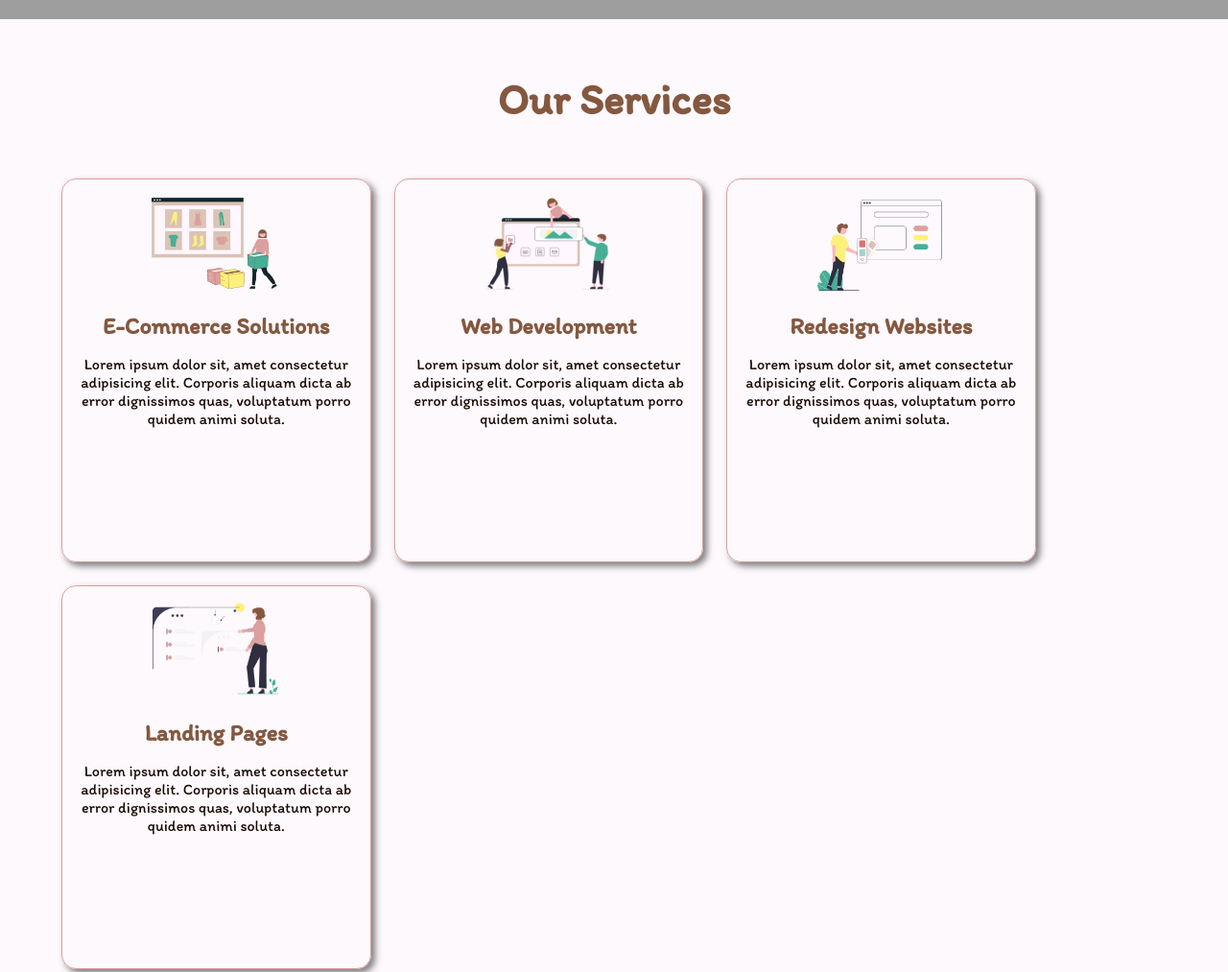
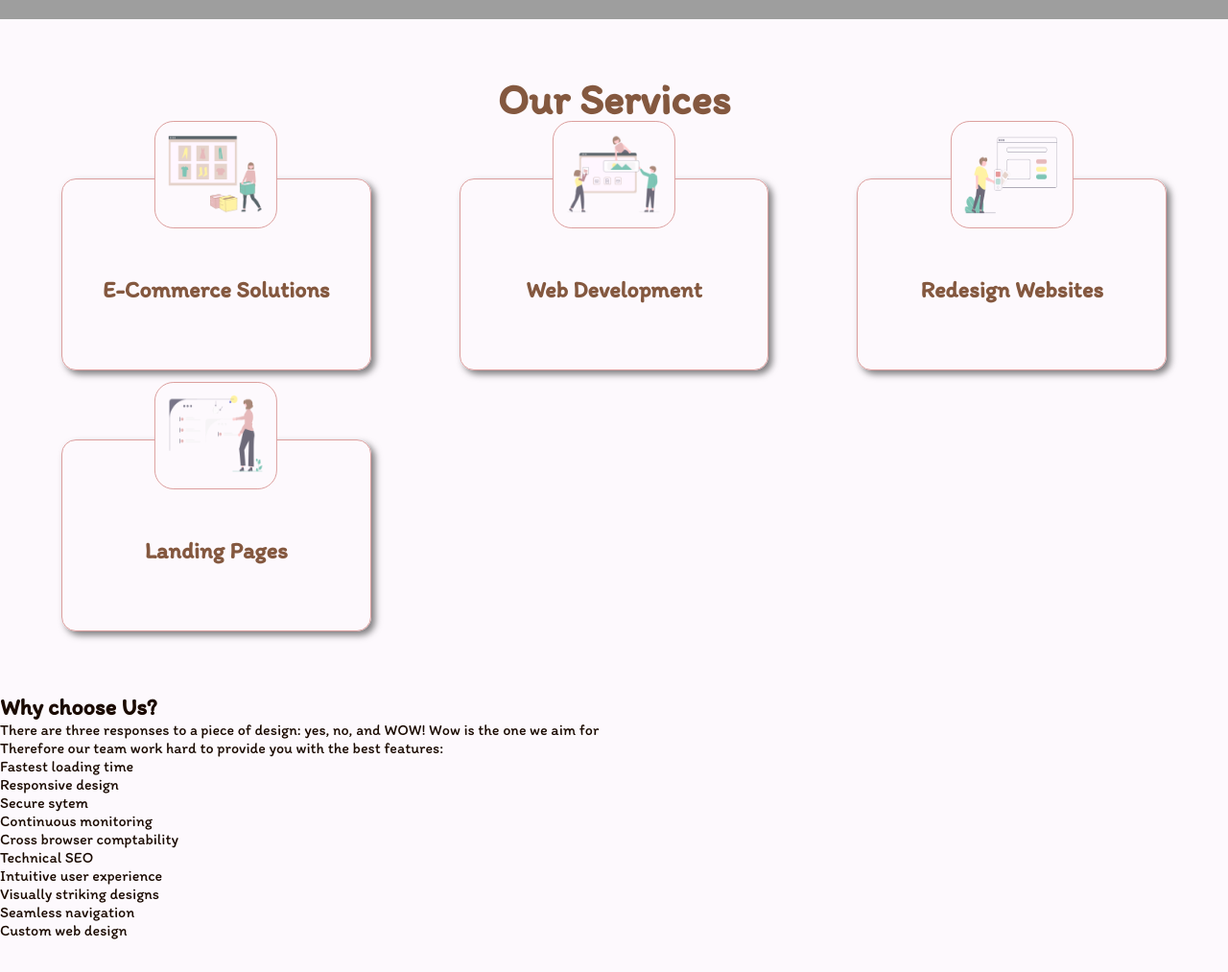
Before and after one commit to RazaneAKarroum/Heavenly-Code, a plain HTML site: page index.html in a window 1280 px wide. Shown: the part 780-1793 px from the top of the page at 96% size. Drawn offline with Linux system fonts and the light colour scheme; grey boxes are pictures that could not be loaded.

Commit message:
adding some styling to the services div

```diff
--- a/index.html
+++ b/index.html
@@ -36,37 +36,63 @@
     <section id="ourServices">
       <h2 class="title">Our Services</h2>
       <div class="servicesDiv">
+        <!--container-->
         <div class="servicesCard">
+          <!--card-->
+          <div class="imgDiv">
             <img src="assets/ecommerce.png" class="servicesImg" alt="" />
+          </div>
+          <div class="servicesContent">
+            <div class="details">
               <h3>E-Commerce Solutions</h3>
               <p>
-            Lorem ipsum dolor sit, amet consectetur adipisicing elit. Corporis aliquam dicta ab error dignissimos quas,
-            voluptatum porro quidem animi soluta.
+                Lorem ipsum dolor sit, amet consectetur adipisicing elit. Corporis aliquam dicta ab error dignissimos
+                quas, voluptatum porro quidem animi soluta.
               </p>
             </div>
+          </div>
+        </div>
         <div class="servicesCard">
+          <div class="imgDiv">
             <img src="assets/building.png" class="servicesImg" alt="" />
+          </div>
+          <div class="servicesContent">
+            <div class="details">
               <h3>Web Development</h3>
               <p>
-            Lorem ipsum dolor sit, amet consectetur adipisicing elit. Corporis aliquam dicta ab error dignissimos quas,
-            voluptatum porro quidem animi soluta.
+                Lorem ipsum dolor sit, amet consectetur adipisicing elit. Corporis aliquam dicta ab error dignissimos
+                quas, voluptatum porro quidem animi soluta.
               </p>
             </div>
+          </div>
+        </div>
         <div class="servicesCard">
+          <div class="imgDiv">
             <img src="assets/redesign.png" class="servicesImg" alt="" />
+          </div>
+          <div class="servicesContent">
+            <div class="details">
               <h3>Redesign Websites</h3>
               <p>
-            Lorem ipsum dolor sit, amet consectetur adipisicing elit. Corporis aliquam dicta ab error dignissimos quas,
-            voluptatum porro quidem animi soluta.
+                Lorem ipsum dolor sit, amet consectetur adipisicing elit. Corporis aliquam dicta ab error dignissimos
+                quas, voluptatum porro quidem animi soluta.
               </p>
             </div>
+          </div>
+        </div>
         <div class="servicesCard">
+          <div class="imgDiv">
             <img src="assets/landingPage.png" class="servicesImg" alt="" />
+          </div>
+          <div class="servicesContent">
+            <div class="details">
               <h3>Landing Pages</h3>
               <p>
-            Lorem ipsum dolor sit, amet consectetur adipisicing elit. Corporis aliquam dicta ab error dignissimos quas,
-            voluptatum porro quidem animi soluta.
+                Lorem ipsum dolor sit, amet consectetur adipisicing elit. Corporis aliquam dicta ab error dignissimos
+                quas, voluptatum porro quidem animi soluta.
               </p>
+            </div>
+          </div>
         </div>
       </div>
     </section>
--- a/styles.css
+++ b/styles.css
@@ -187,10 +187,11 @@ h1 {
 }
 
 .servicesDiv {
+  position: relative;
   width: 80%;
   display: flex;
   flex-direction: row;
-  justify-content: start;
+  justify-content: space-between;
   align-items: center;
   flex-wrap: wrap;
   gap: 1.5rem;
@@ -198,20 +199,87 @@ h1 {
 }
 
 .servicesCard {
+  position: relative;
   width: 100%;
-  height: 300px;
+  height: 150px;
   text-align: center;
   border: 1px solid var(--secondary-color);
   border-radius: 15px;
   box-shadow: 4px 4px 7px rgba(0, 0, 0, 0.5);
   padding: 1rem;
+  /* overflow: hidden; */
+  transition: 0.5s;
+  margin-bottom: 3rem;
+}
+
+.servicesCard:hover {
+  height: 300px;
+}
+
+.servicesCard .imgDiv {
+  position: absolute;
+  top: -31%;
+  left: 50%;
+  width: 40%;
+  height: 6rem;
+  padding: 0.8rem;
+  border: 1px solid var(--secondary-color);
+  border-radius: 20px;
+  background-color: var(--bg-color);
+  transform: translateX(-50%);
+  transition: 0.5s;
+  z-index: 10;
+  overflow: hidden;
+  display: flex;
+  justify-content: center;
+  align-items: center;
+}
+
+.servicesCard:hover .imgDiv {
+  width: 50%;
+  height: 7rem;
+  top: 20px;
+}
+
+.servicesCard .imgDiv .servicesImg {
+  position: absolute;
+  width: calc(100% - 1.6rem);
+  height: calc(100% - 1.6rem);
+  z-index: 1;
+  opacity: 0.7;
+  transition: 0.5s;
+}
+
+.servicesCard:hover .imgDiv .servicesImg {
+  opacity: 1;
+}
+
+.servicesCard .servicesContent {
+  position: absolute;
+  width: calc(100% - 2rem);
+  height: 100%;
+  display: flex;
+  justify-content: center;
+  align-items: center;
   overflow: hidden;
 }
 
-.servicesImg {
+.servicesCard .servicesContent .details {
+  /* padding: 1rem; */
+  text-align: center;
+  width: 100%;
+  transition: 0.5s;
+  transform: translateY(45px);
+}
+
+/* .servicesCard:hover .servicesContent .details {
+  transform: translateY(-30px);
+} */
+
+/* .servicesImg {
   width: 47%;
   margin-bottom: 1rem;
-}
+} */
 
 .servicesCard h3 {
   font-size: 1.5rem;
@@ -221,6 +289,12 @@ h1 {
 
 .servicesCard p {
   /* color: var(--text-color); */
+  opacity: 0;
+  transition: 0.5s;
+}
+
+.servicesCard:hover p {
+  opacity: 1;
 }
 
 @media screen and (min-width: 569px) {
@@ -254,6 +328,10 @@ h1 {
   .menuIconLabel {
     display: none;
   }
+
+  .servicesCard {
+    height: 200px;
+  }
 }
 
 @media screen and (min-width: 969px) {
@@ -262,6 +340,17 @@ h1 {
   }
   .servicesCard {
     width: 28%;
+  }
+
+  .servicesCard:hover {
     height: 400px;
   }
+
+  .servicesCard .imgDiv {
+    height: 7rem;
+  }
+
+  .servicesCard:hover .imgDiv {
+    height: 8rem;
+  }
 }
```
Lines whose indentation alone changed are shown as unchanged.
